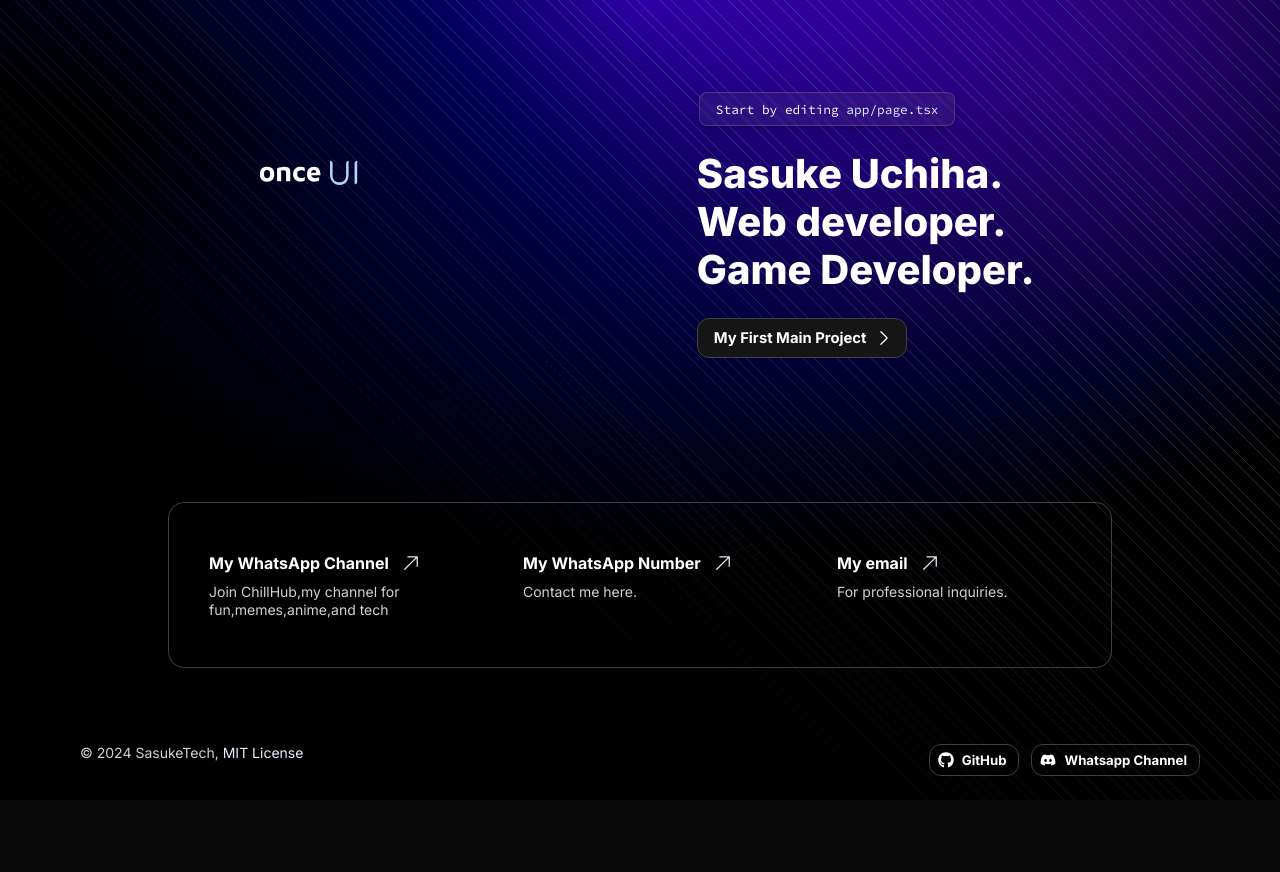
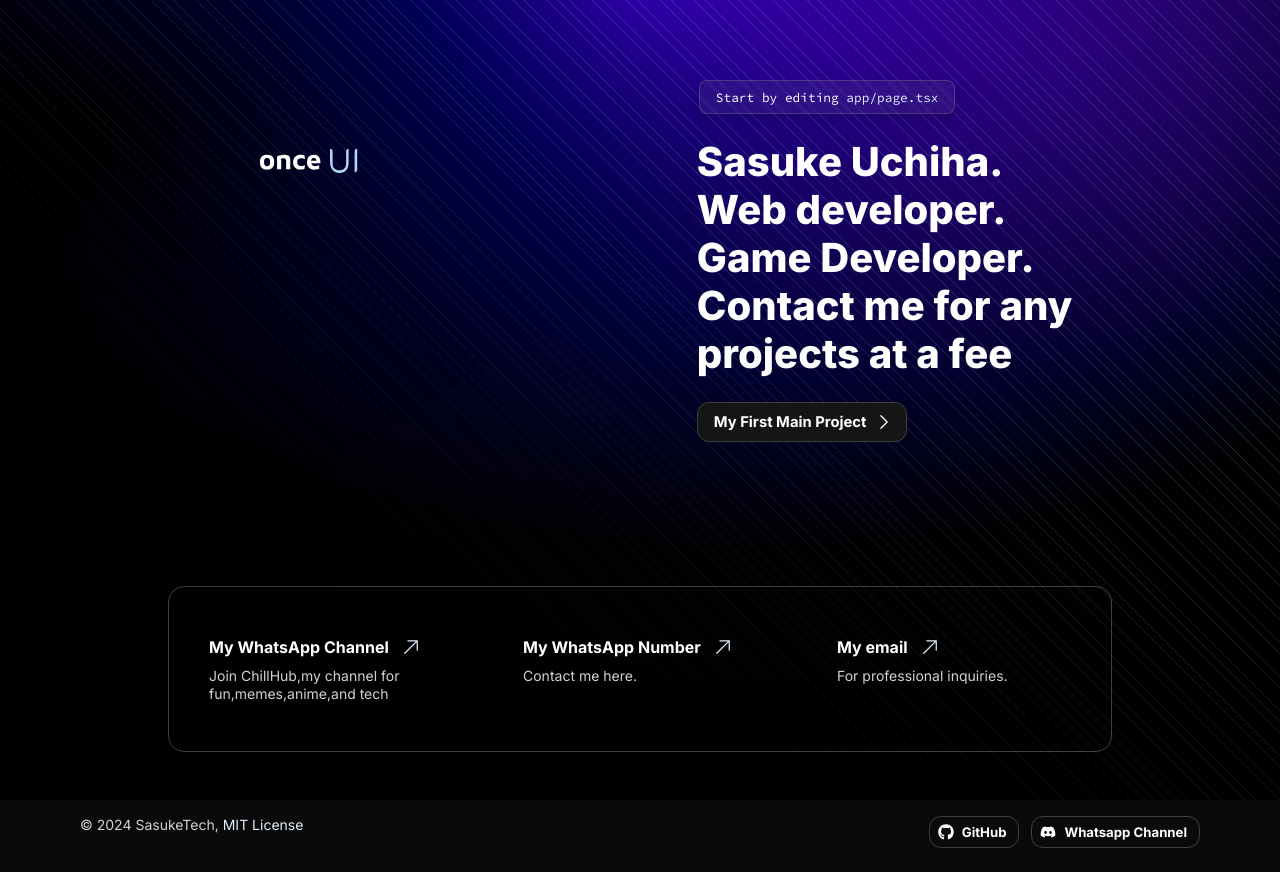
Before and after one commit to SasukeGh/once-ui-design-for-nextjs, a Next.js app: page / in a window 1280 px wide. Before the commit the page ends 800 px from the top, so only its background shows below. Built offline with nearby package versions, Linux system fonts and the light colour scheme.

Commit message:
Update page.tsx

```diff
--- a/src/app/page.tsx
+++ b/src/app/page.tsx
@@ -61,7 +61,7 @@ export default function Home() {
 							</InlineCode>
 							<Heading
 								variant="display-strong-s">
-								Sasuke Uchiha.<br/> Web developer.<br/>Game Developer.
+								Sasuke Uchiha.<br/> Web developer.<br/>Game Developer.<br/>Contact me for any projects at a fee
 							</Heading>
 							<Button
 								href="https://conectarorder.vercel.app"
@@ -114,7 +114,7 @@ export default function Home() {
 				justifyContent="space-between">
 				<Text
 					variant="body-default-s" onBackground="neutral-weak">
-					© 2024 SasukeTech, <Link href="https://github.com/SasukeGh/">MIT License</Link>
+					© 2024 SasukeTech, <Link href=" https://raw.githubusercontent.com/SasukeGh/once-ui-design-for-nextjs/main/LICENSE?token=GHSAT0AAAAAACWGN46IT2W2G2F7DGWDK2LQZWW2Q6Q">MIT License</Link>
 				</Text>
 				<Flex
 					gap="12">
```
